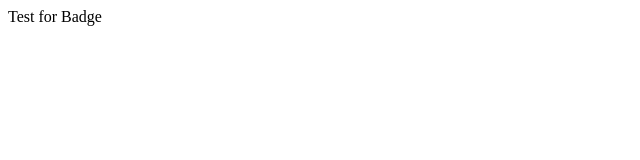
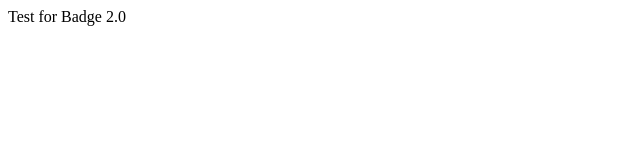
Before and after one commit to Winson-git/forBadges, a plain HTML site: page index.html in a window 1280 px wide. Shown: the full height of the page, 0-640 px from the left. Drawn offline with Linux system fonts and the light colour scheme.

Commit message:
Update index.html
Co-Authored-By: KenjiLoo <80972386+kenjiloo@users.noreply.github.com>

```diff
--- a/index.html
+++ b/index.html
@@ -6,6 +6,6 @@
     <title>Document</title>
 </head>
 <body>
-    <div>Test for Badge</div>
+    <div>Test for Badge 2.0</div>
 </body>
 </html>
```
